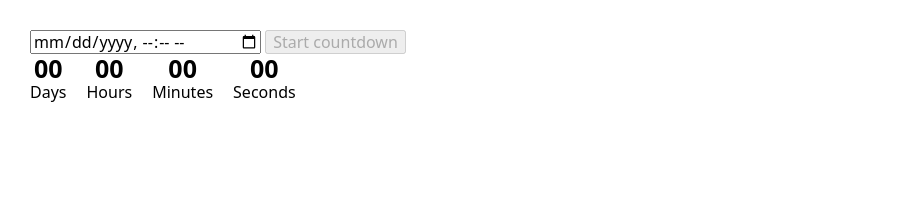
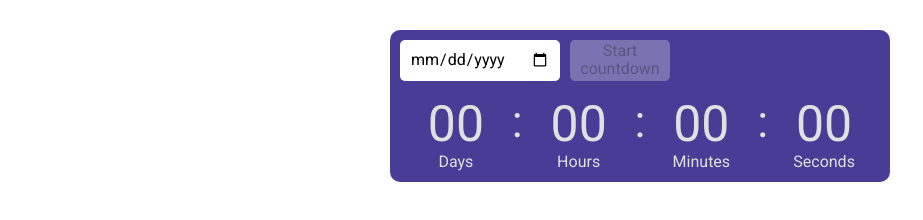
Before and after one commit to olozovik/goit-js-hw-11-timer, a website built with Parcel: page src/index.html in a window 1280 px wide. Shown: the whole page, without its empty margins (0-923 px from the left). Built offline with nearby package versions, Linux system fonts and the light colour scheme; some packages are replaced by stand-ins of ours.

Commit message:
added styles

```diff
--- a/src/index.html
+++ b/src/index.html
@@ -10,27 +10,41 @@
       integrity="sha512-ISS7cAi1PEhQ8jnbJpJZMd29NlhNj4AWYyLOSp2CE/CsHxTCu+r+t0D2yoJudVrd0/8fTVPUVDzY5Tvli75u/g=="
       crossorigin="anonymous"
     />
+    <link rel="preconnect" href="https://fonts.googleapis.com" />
+    <link rel="preconnect" href="https://fonts.gstatic.com" crossorigin />
+    <link
+      href="https://fonts.googleapis.com/css2?family=Roboto:wght@400;500;700;900&display=swap"
+      rel="stylesheet"
+    />
   </head>
   <body>
-    <input type="datetime-local" id="date-selector" />
-    <button type="button" data-start>Start countdown</button>
+    <!-- <input type="datetime-local" id="date-selector" /> -->
+    <div class="wrapper-timer">
+      <div class="wrapper-input">
+        <input class="inputDate" type="date" id="date-selector" />
+        <button class="button" type="button" data-start>Start countdown</button>
+      </div>
 
       <div class="timer">
         <div class="field">
           <span class="value" data-days>00</span>
           <span class="label">Days</span>
         </div>
+        <div class="separator">:</div>
         <div class="field">
           <span class="value" data-hours>00</span>
           <span class="label">Hours</span>
         </div>
+        <div class="separator">:</div>
         <div class="field">
           <span class="value" data-minutes>00</span>
           <span class="label">Minutes</span>
         </div>
+        <div class="separator">:</div>
         <div class="field">
           <span class="value" data-seconds>00</span>
           <span class="label">Seconds</span>
+        </div>
       </div>
     </div>
 
--- a/src/index.js
+++ b/src/index.js
@@ -28,7 +28,8 @@ let targetDate;
 refs.date.addEventListener('change', checkDate);
 
 function checkDate() {
-  targetDate = new Date(refs.date.value);
+  targetDate = new Date(refs.date.valueAsDate.setHours(0));
+  console.log(targetDate);
   const currentDate = new Date();
 
   if (!refs.date.value) {
--- a/src/sass/main.scss
+++ b/src/sass/main.scss
@@ -1,18 +1,90 @@
 body {
   padding: 30px;
+  font-family: 'Roboto', sans-serif;
+}
+
+.wrapper-timer {
+  margin: 0 auto;
+  max-width: 500px;
+  min-width: 320px;
+  padding: 10px;
+
+  border-radius: 10px;
+  background-color: #493c96;
 }
 
 .timer {
-  display: flex;
-  gap: 20px;
+  display: grid;
+  grid-template-columns: 1fr auto 1fr auto 1fr auto 1fr;
+  align-items: center;
 
-  & .value {
-    font-weight: 700;
-    font-size: 25px;
+  max-width: 600px;
+
+  color: rgb(224, 224, 224);
+
+  .value,
+  .label {
+    display: block;
+    text-align: center;
+  }
+
+  .label {
+    font-size: 16px;
+
+    @media screen and (max-width: 399px) {
+      font-size: 13px;
+    }
+  }
+
+  .value {
+    font-size: 50px;
+
+    @media screen and (max-width: 399px) {
+      font-size: 40px;
+    }
+  }
+
+  .separator {
+    align-self: start;
+    font-size: 45px;
+
+    @media screen and (max-width: 399px) {
+      font-size: 35px;
+    }
   }
 }
 
-.field span {
+.inputDate {
+  padding: 0 10px;
+  border-radius: 5px;
+  border: none;
+}
+
+.button {
   display: block;
-  text-align: center;
+  width: 100px;
+  padding: 2px 5px;
+
+  border-radius: 5px;
+  border: none;
+  cursor: pointer;
+
+  &:enabled:hover,
+  &:enabled:focus {
+    background-color: #e4e4e4;
+  }
+
+  &:active {
+    box-shadow: 1px 1px 3px rgba(0, 0, 0, 1) inset;
+  }
 }
+
+.wrapper-input {
+  display: flex;
+  gap: 10px;
+  margin-bottom: 15px;
+
+  @media screen and (max-width: 459px) {
+    justify-content: space-between;
+  }
+}
```
Lines whose indentation alone changed are shown as unchanged.
